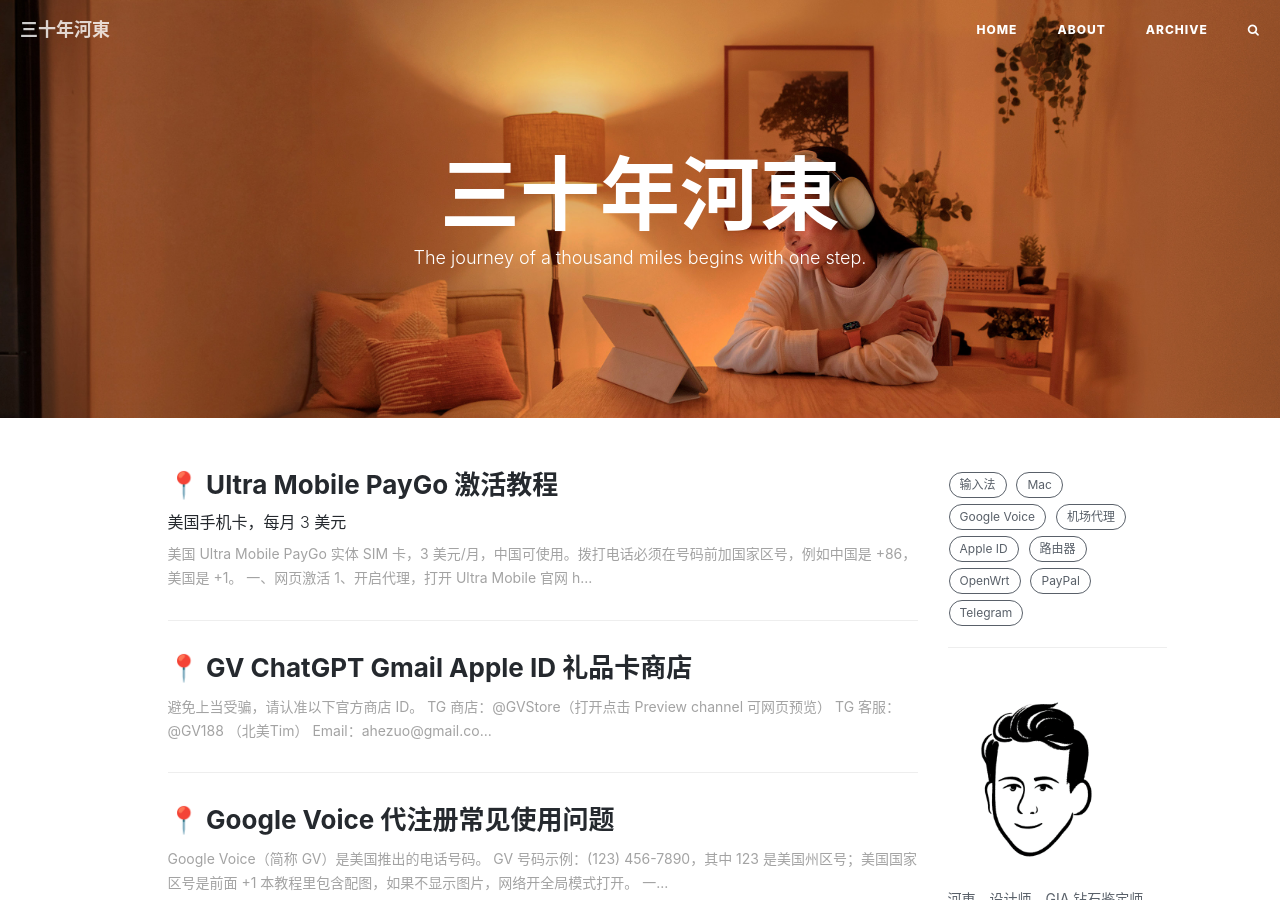
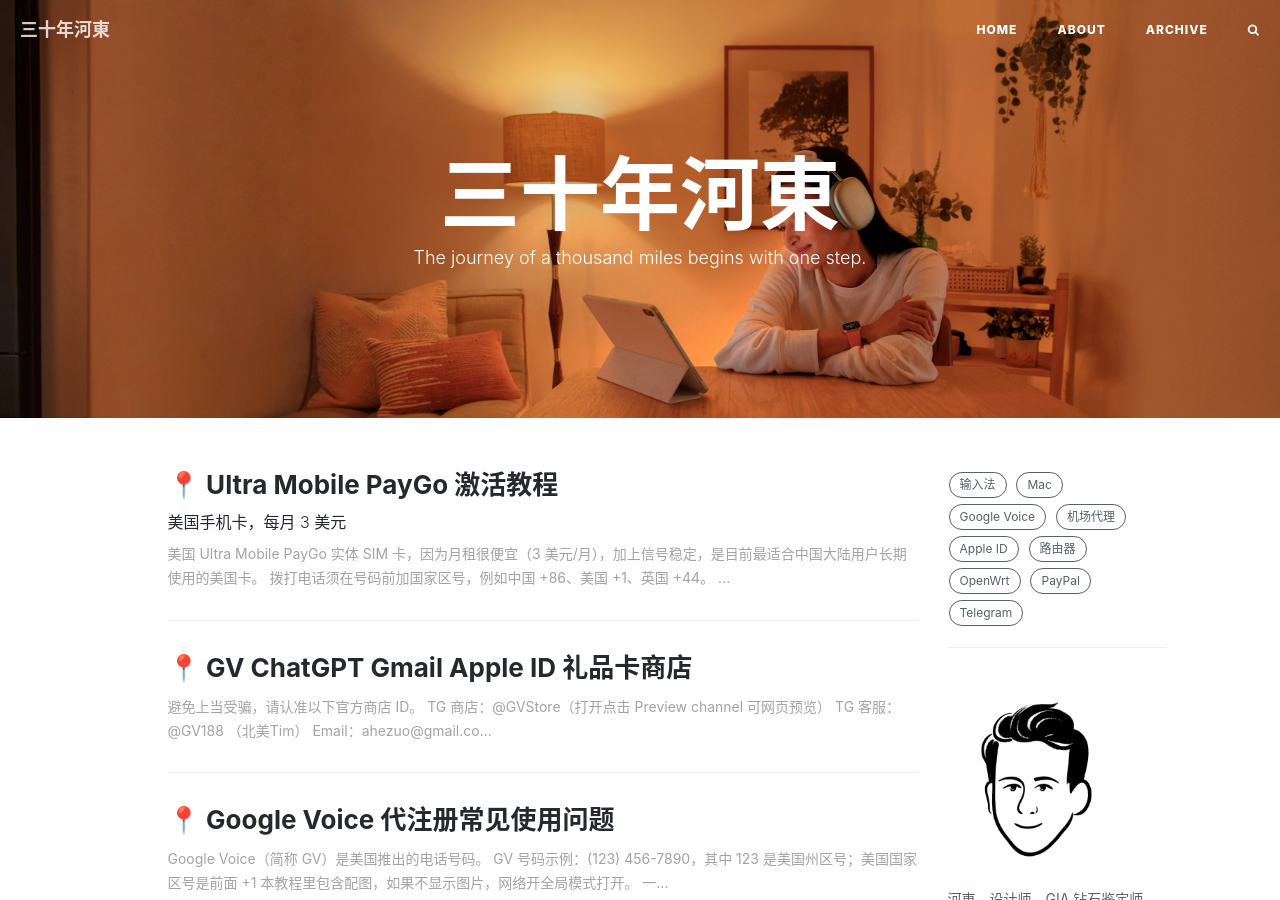
Before and after one commit to ssnhd/ssnhd.github.io, a Jekyll site: the page built from index.html, in a window 1280 px wide and 900 px high. Built offline with Jekyll 4.4.1, drawn with Linux system fonts in a browser that asks for light colours; nearby versions of some CDN libraries; the list of posts is cut into pages by our own code; comment, search, counter and statistics services are not loaded.

Commit message:
Update 2023-6-24-paygo.md

```diff
--- a/_posts/2023-6-24-paygo.md
+++ b/_posts/2023-6-24-paygo.md
@@ -11,7 +11,8 @@ tags:
   - PayGO
 ---
 
-美国 Ultra Mobile PayGo 实体 SIM 卡，3 美元/月，中国可使用。拨打电话必须在号码前加国家区号，例如中国是 `+86`，美国是 `+1`。
+美国 Ultra Mobile PayGo 实体 SIM 卡，因为月租很便宜（3 美元/月），加上信号稳定，是目前最适合中国大陆用户长期使用的美国卡。\
+拨打电话须在号码前加国家区号，例如中国 `+86`、美国 `+1`、英国 `+44`。
 
 ## 一、网页激活
 
```
